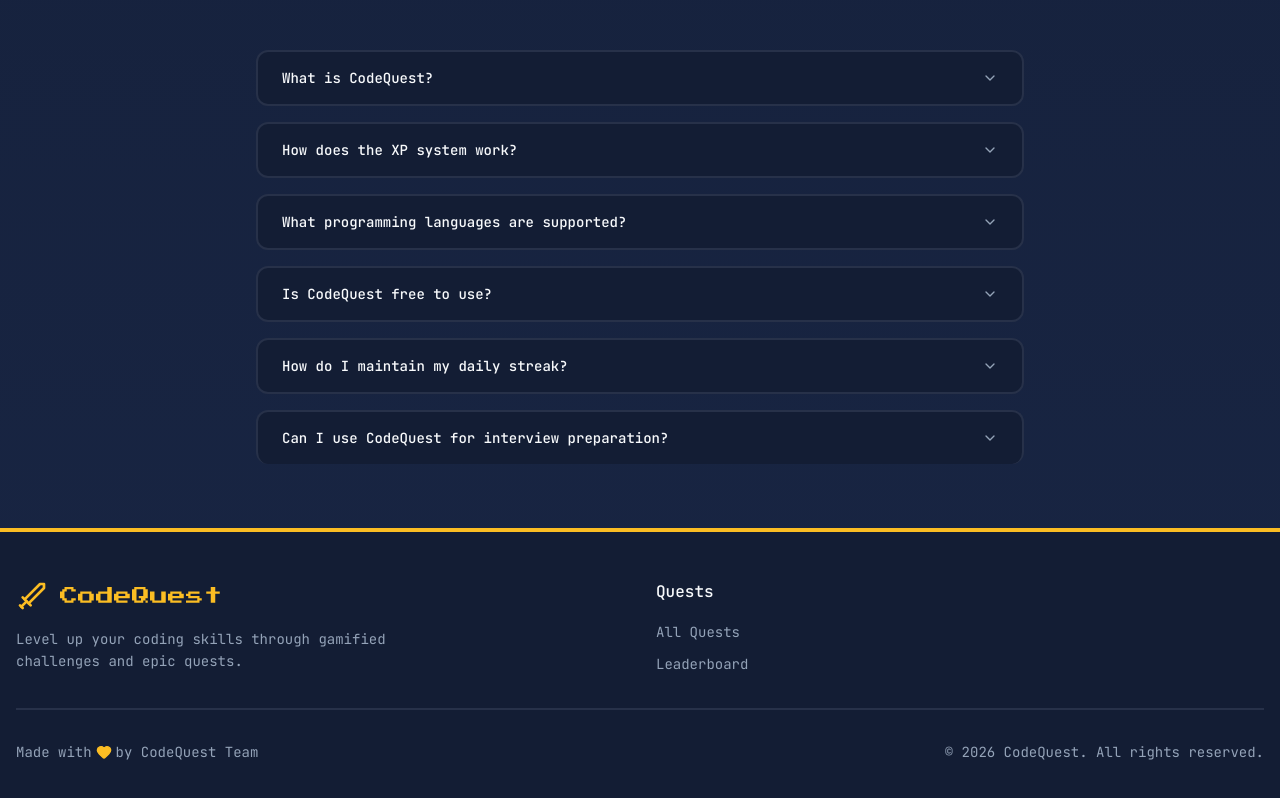
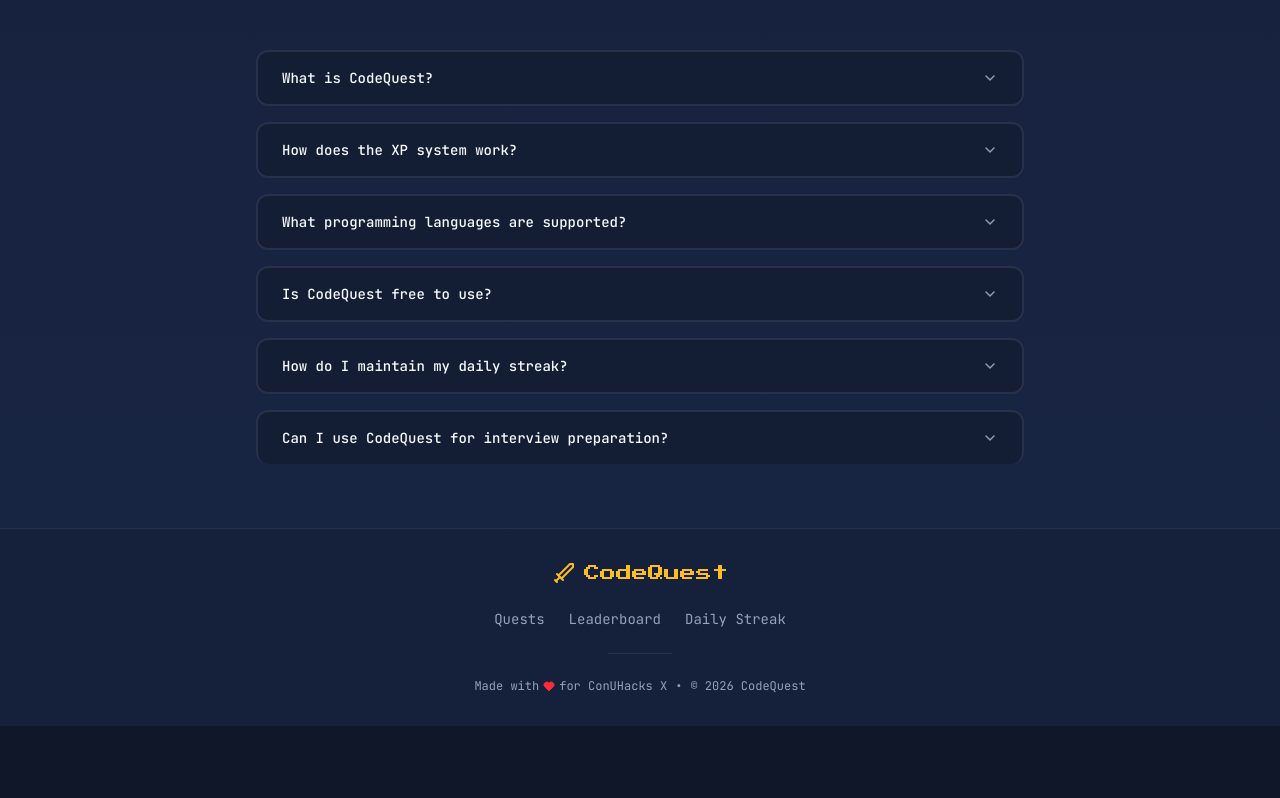
Before and after one commit to lucasadilla/ConU_Hax_X, a Next.js app in the folder conu-hax-x/: page / in a window 1280 px wide. Shown: the part 3808-4606 px from the top of the page. After the commit the page ends 4534 px from the top, so only its background shows below. Built offline with nearby package versions, Linux system fonts and the light colour scheme.

Commit message:
Clean up footer - minimal centered design
- Centered layout with logo at top
- Horizontal nav links (Quests, Leaderboard, Daily Streak)
- Small divider line
- Compact bottom with heart and copyright
- Cleaner, more modern look

```diff
--- a/conu-hax-x/components/footer.tsx
+++ b/conu-hax-x/components/footer.tsx
@@ -4,56 +4,43 @@ import Link from "next/link"
 
 export function Footer() {
   return (
-    <footer className="border-t-4 border-primary bg-card py-12">
+    <footer className="border-t border-border bg-card/50 py-8">
       <div className="container mx-auto px-4">
-        <div className="grid grid-cols-1 md:grid-cols-2 gap-8 mb-8">
-          {/* Brand */}
-          <div>
-            <Link href="/" className="flex items-center gap-3 mb-4">
-              <Sword className="h-8 w-8 text-primary" />
-              <span className="font-[family-name:var(--font-display)] text-lg text-primary">
-                CodeQuest
-              </span>
+        <div className="flex flex-col items-center text-center space-y-6">
+          {/* Logo */}
+          <Link href="/" className="flex items-center gap-2 group">
+            <Sword className="h-6 w-6 text-primary transition-transform group-hover:rotate-12" />
+            <span className="font-[family-name:var(--font-display)] text-primary">
+              CodeQuest
+            </span>
+          </Link>
+
+          {/* Links */}
+          <nav className="flex items-center gap-6 text-sm">
+            <Link href="/quests" className="text-muted-foreground hover:text-primary transition-colors">
+              Quests
             </Link>
-            <p className="text-muted-foreground text-sm leading-relaxed max-w-md">
-              Level up your coding skills through gamified challenges and epic quests.
-            </p>
-          </div>
+            <Link href="#leaderboard" className="text-muted-foreground hover:text-primary transition-colors">
+              Leaderboard
+            </Link>
+            <Link href="#streak" className="text-muted-foreground hover:text-primary transition-colors">
+              Daily Streak
+            </Link>
+          </nav>
 
-          {/* Quick Links */}
-          <div>
-            <h4 className="font-medium text-foreground mb-4">Quests</h4>
-            <ul className="space-y-2">
-              <FooterLink href="/quests">All Quests</FooterLink>
-              <FooterLink href="#leaderboard">Leaderboard</FooterLink>
-            </ul>
-          </div>
-        </div>
+          {/* Divider */}
+          <div className="w-16 h-px bg-border" />
 
-        {/* Bottom */}
-        <div className="pt-8 border-t-2 border-border flex flex-col md:flex-row items-center justify-between gap-4">
-          <div className="flex items-center gap-1 text-sm text-muted-foreground">
-            Made with <Heart className="h-4 w-4 text-accent fill-accent" /> by CodeQuest Team
-          </div>
-
-          <div className="text-sm text-muted-foreground">
-            &copy; 2026 CodeQuest. All rights reserved.
+          {/* Bottom */}
+          <div className="flex flex-col sm:flex-row items-center gap-2 text-xs text-muted-foreground">
+            <span className="flex items-center gap-1">
+              Made with <Heart className="h-3 w-3 text-red-500 fill-red-500" /> for ConUHacks X
+            </span>
+            <span className="hidden sm:inline">•</span>
+            <span>&copy; 2026 CodeQuest</span>
           </div>
         </div>
       </div>
     </footer>
   )
 }
-
-function FooterLink({ href, children }: { href: string; children: React.ReactNode }) {
-  return (
-    <li>
-      <Link
-        href={href}
-        className="text-sm text-muted-foreground hover:text-primary transition-colors"
-      >
-        {children}
-      </Link>
-    </li>
-  )
-}
```
